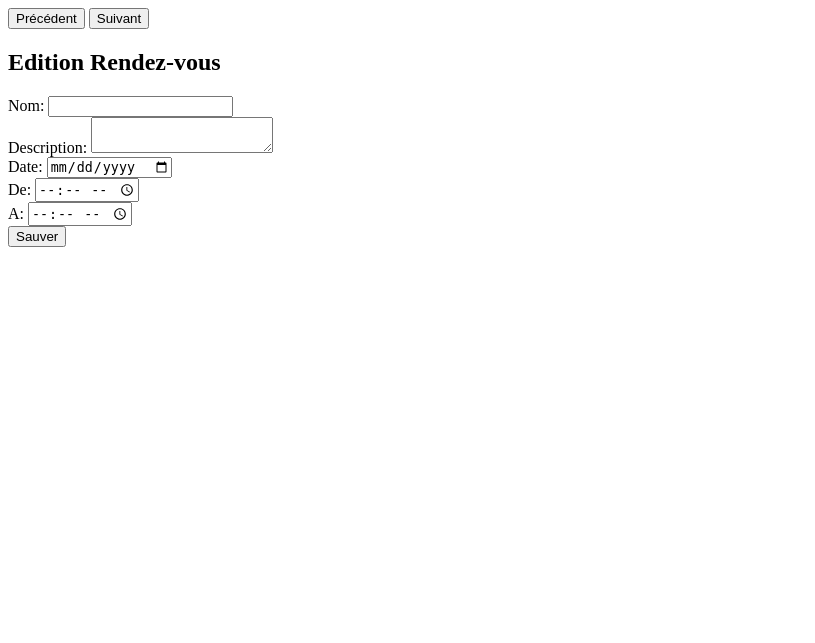
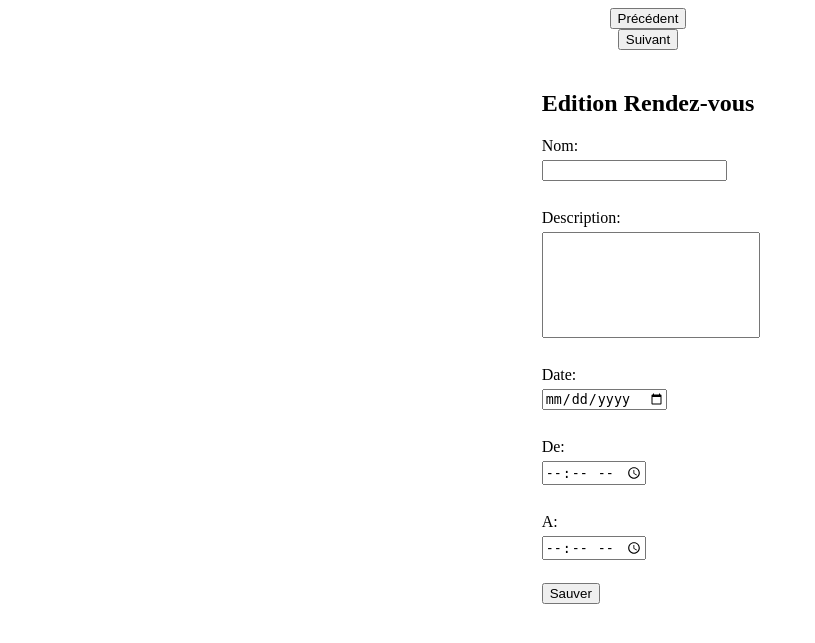
Before and after one commit to jDevID/Agenda-WebBasics, a PHP site: page /views/list_appointments_view.php in a window 1280 px wide. Shown: the top 643 px of the page, without its empty margins (0-815 px from the left). Run offline with PHP 8.4, Linux system fonts and the light colour scheme.

Commit message:
created calendar.css

```diff
--- a/public/css/calendar.css
+++ b/public/css/calendar.css
@@ -1,10 +1,50 @@
-.calendar-container {
+body {
     display: flex;
-    justify-content: center;
+    flex-direction: column;
     align-items: center;
     width: 100%;
-    height: 100%;
 }
+
+.calendar-container {
+    width: 100%;
+    max-width: 900px; /* Adjust this value to change the calendar's maximum size */
+    text-align: center;
+}
+
+.calendar-controls {
+    margin-top: 10px;
+}
+
+.content {
+    flex-direction: row;
+    max-width: 1400px; /* Adjust this value to change the content's maximum size */
+}
+
+.left-column {
+    flex: 1;
+    padding-right: 20px;
+    box-sizing: border-box;
+}
+
+.right-column {
+    flex: 1;
+    padding-left: 20px;
+    box-sizing: border-box;
+}
+
+#rendezvousList {
+    list-style-type: none;
+    padding: 0;
+}
+
+#rendezvousList li {
+    margin: 10px 0;
+    padding: 10px;
+    background-color: #f0ad4e;
+    border-radius: 5px;
+}
+
+
 
 .month-container {
     border-collapse: collapse;
@@ -21,3 +61,28 @@
     border: 1px solid #ccc;
     padding: 5px;
 }
+
+.selected-day {
+    background-color: purple;
+    color: white;
+}
+
+/*
+Gestion rendez vous
+*/
+.rendezvous-form {
+    margin: 20px 0;
+}
+
+.rendezvous-form label,
+.rendezvous-form input,
+.rendezvous-form textarea {
+    display: block;
+    margin: 5px 0;
+}
+
+.rendezvous-form textarea {
+    width: 100%;
+    height: 100px;
+    resize: none;
+}
```
